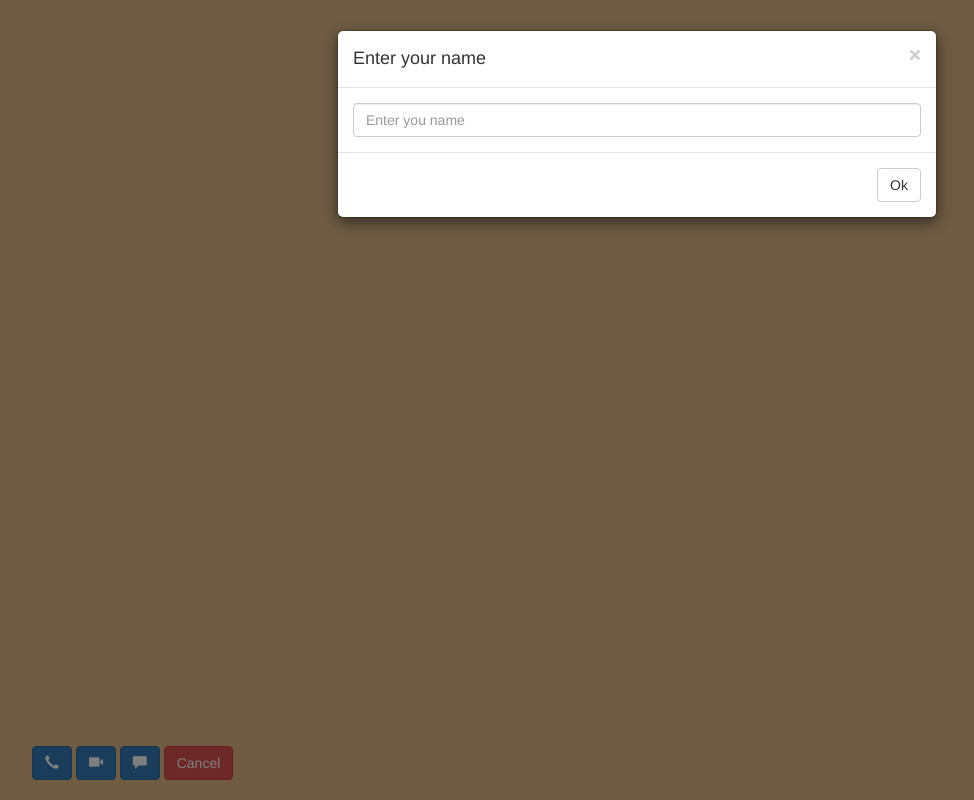
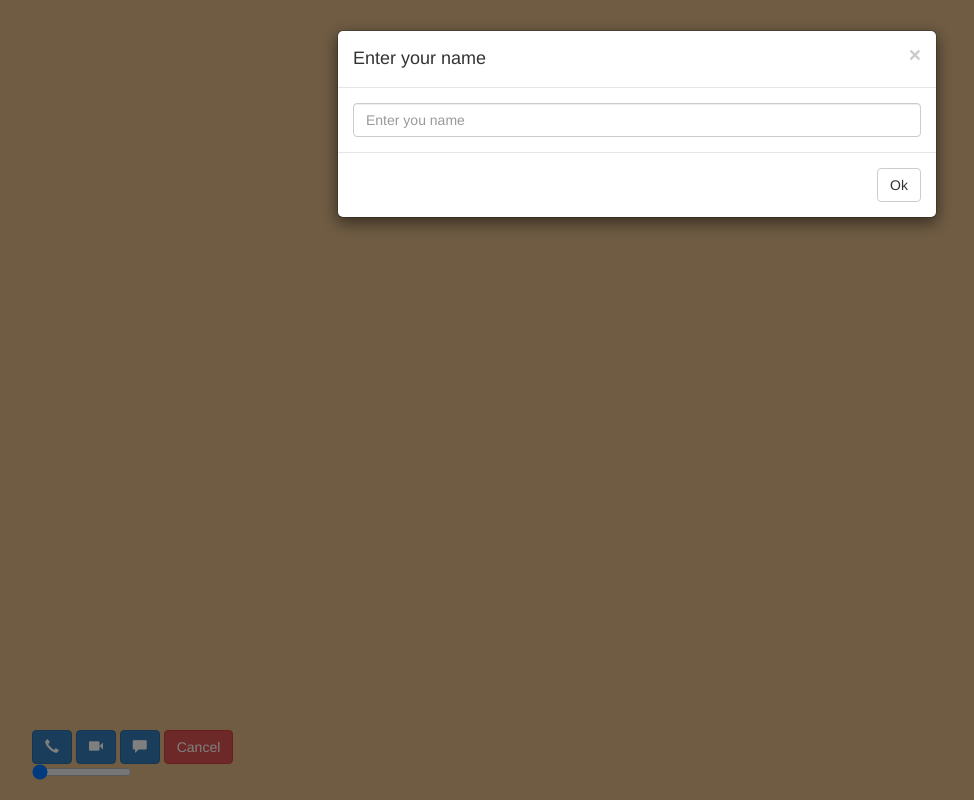
Before and after one commit to anjanaNewput/webRtc-web-app, a website: page index.html in a window 1280 px wide. Shown: the whole page, without its empty margins (3-977 px from the left). Drawn offline with nearby package versions, Linux system fonts and the light colour scheme; no server answers.

Commit message:
Demo done

```diff
--- a/app.js
+++ b/app.js
@@ -5,8 +5,9 @@ var RTCSessionDescription = window.RTCSessionDescription || window.mozRTCSession
 navigator.getUserMedia = navigator.getUserMedia || navigator.mozGetUserMedia || navigator.webkitGetUserMedia || navigator.msGetUserMedia;
 
 var configuration = {"iceServers": [{"url": "stun:stun.l.google.com:19302"}]};
-
+var zoomIndex = 1;
 var pcPeers = {};
+var lastSliderValue = 0;
 var selfView = document.getElementById("self-view");
 var remoteViewContainer = document.getElementById("remote-view-container");
 var localStream;
@@ -147,8 +148,9 @@ socket.on('leave', function(socketId){
   leave(socketId);
 });
 socket.on('connect', function(data) {
-  //getLocalStream();
 });
+
+
 function logError(error) {
   console.log("logError", error);
 }
@@ -162,6 +164,7 @@ function callDisconnect () {
   socket.close();
   location.reload();
 }
+
 function video() {
     document.getElementById('video-btn').disabled = true;
     document.getElementsByClassName('user-profile')[0].style.display = 'none';
@@ -214,6 +217,8 @@ function chat() {
   }
 
 }
+
+
 function textRoomPress() {
   socket.emit('typing', null);
   var text = document.getElementById('text-room-input').value;
@@ -239,9 +244,13 @@ function clearChat() {
 function typing() {
   socket.emit('typing', currentUser);
 }
+
+
 function onBlur() {
   socket.emit('typing', null);
 }
+
+
 $(window).on('load',function(){
   $('#myModal').modal('show');
   Notification.requestPermission(function (permission) {
@@ -250,6 +259,8 @@ $(window).on('load',function(){
     }
   });
 });
+
+
 function closeModal() {
   currentUser = document.getElementById('user-name').value;
 }
@@ -268,3 +279,13 @@ function changePosition() {
   document.getElementById('self-view').src = remoteVideoUrl;
   remoteViewContainer.getElementsByTagName('video')[0].src = myVideoUrl;
 }
+
+function zoom(event) {
+  if(event.target.value > lastSliderValue) {
+    zoomIndex = zoomIndex + 0.1;
+  } else {
+    zoomIndex = zoomIndex - 0.1;
+  }
+  remoteViewContainer.getElementsByTagName('video')[0].style.transform = 'scale('+zoomIndex+')';
+  lastSliderValue = event.target.value
+};
--- a/index.html
+++ b/index.html
@@ -109,6 +109,7 @@
                 <button id="chat-btn" class="btn btn-primary" onclick="chat()";"><span class="glyphicon glyphicon-comment"></span></button>
                 <button id="leave-btn" class="btn btn-danger" onclick="callDisconnect();">Cancel</button>
               </div>
+              <div><input id="slider" type="range" min="0" max="10" value="0" style="width: 100px;" onchange="zoom(event)"></div>
             </div>
             <div class="col-md-7" id="chat-block">
                 <div id="text-room-content" class="row"></div>
@@ -124,7 +125,7 @@
                       <span class="btn btn-primary" onclick="clearChat();">Clear</span>
                     </div>
                 </div>
-                <div class="row"> <span id="typing-span"></span></div>
+                <div class="row"><span id="typing-span"></span></div>
             </div>
       </div>
       <script type="text/javascript" src="app.js"></script>
```
